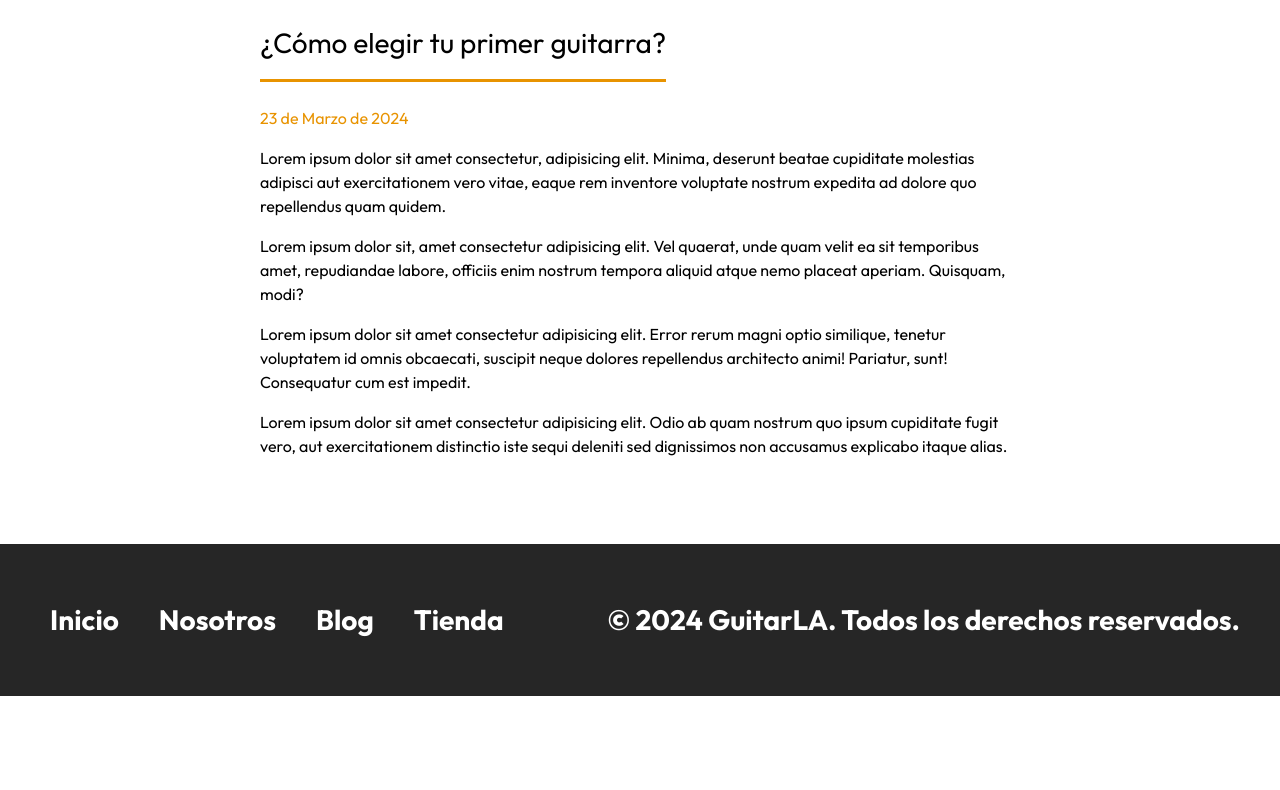
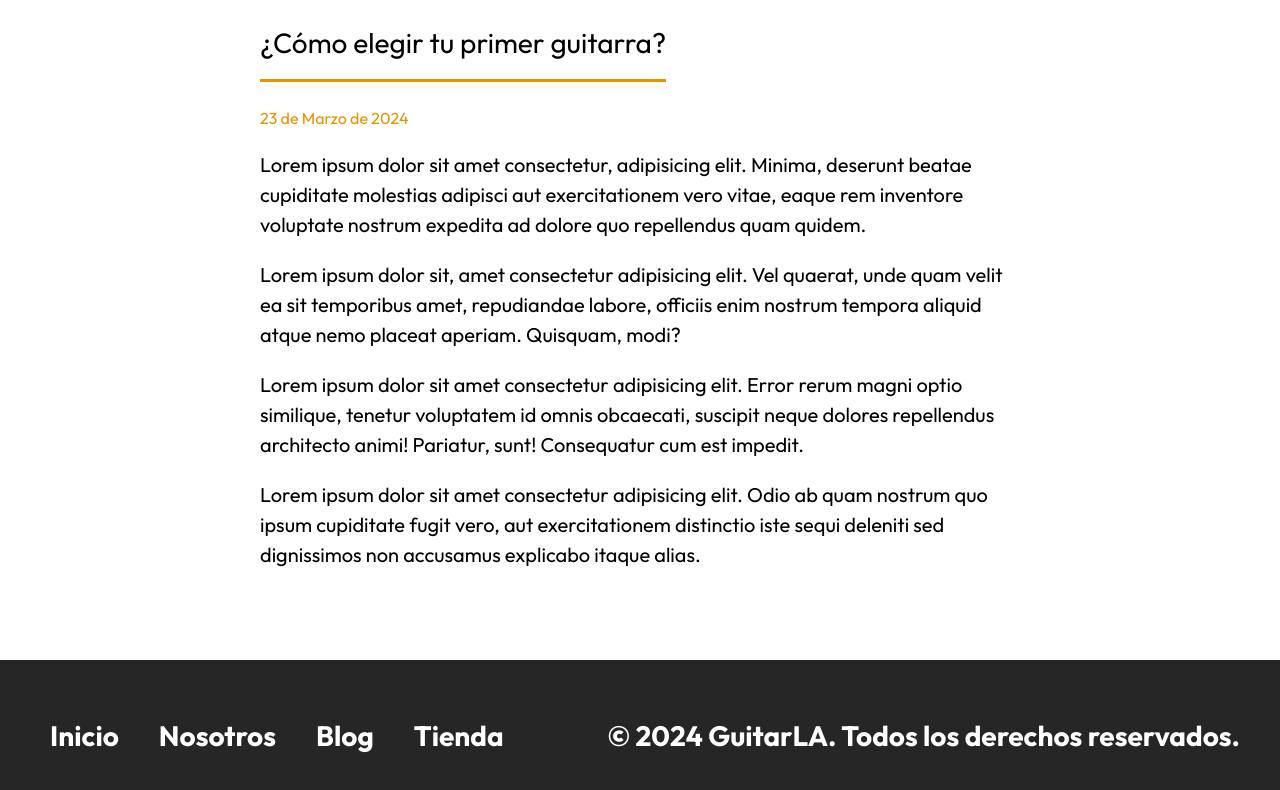
Before and after one commit to JarevarckeSoft/css-guitarla, a plain HTML site: page entrada.html in a window 1280 px wide. Shown: the part 963-1753 px from the top of the page. Before the commit the page ends 1659 px from the top, so only its background shows below. Drawn offline with Linux system fonts and the light colour scheme.

Commit message:
Modificación a entrada.html y app.css

```diff
--- a/css/app.css
+++ b/css/app.css
@@ -407,6 +407,9 @@ img {
     overflow: hidden;
     font-size: 1.6rem;
 }
+.entrada__texto-completo {
+    font-size: 2rem;
+}
 .entrada__enlace {
     margin-top: 2rem;
     display: block;
--- a/entrada.html
+++ b/entrada.html
@@ -37,10 +37,10 @@
 			<div class="entrada__contenido">
 				<h3 class="entrada__titulo entrada__titulo--subrayado">¿Cómo elegir tu primer guitarra?</h3>
 				<p class="entrada__fecha">23 de Marzo de 2024</p>
-				<p class="entrada__texto">Lorem ipsum dolor sit amet consectetur, adipisicing elit. Minima, deserunt beatae cupiditate molestias adipisci aut exercitationem vero vitae, eaque rem inventore voluptate nostrum expedita ad dolore quo repellendus quam quidem.</p>
-				<p class="entrada__texto">Lorem ipsum dolor sit, amet consectetur adipisicing elit. Vel quaerat, unde quam velit ea sit temporibus amet, repudiandae labore, officiis enim nostrum tempora aliquid atque nemo placeat aperiam. Quisquam, modi?</p>
-				<p class="entrada__texto">Lorem ipsum dolor sit amet consectetur adipisicing elit. Error rerum magni optio similique, tenetur voluptatem id omnis obcaecati, suscipit neque dolores repellendus architecto animi! Pariatur, sunt! Consequatur cum est impedit.</p>
-				<p class="entrada__texto">Lorem ipsum dolor sit amet consectetur adipisicing elit. Odio ab quam nostrum quo ipsum cupiditate fugit vero, aut exercitationem distinctio iste sequi deleniti sed dignissimos non accusamus explicabo itaque alias.</p>
+				<p class="entrada__texto-completo">Lorem ipsum dolor sit amet consectetur, adipisicing elit. Minima, deserunt beatae cupiditate molestias adipisci aut exercitationem vero vitae, eaque rem inventore voluptate nostrum expedita ad dolore quo repellendus quam quidem.</p>
+				<p class="entrada__texto-completo">Lorem ipsum dolor sit, amet consectetur adipisicing elit. Vel quaerat, unde quam velit ea sit temporibus amet, repudiandae labore, officiis enim nostrum tempora aliquid atque nemo placeat aperiam. Quisquam, modi?</p>
+				<p class="entrada__texto-completo">Lorem ipsum dolor sit amet consectetur adipisicing elit. Error rerum magni optio similique, tenetur voluptatem id omnis obcaecati, suscipit neque dolores repellendus architecto animi! Pariatur, sunt! Consequatur cum est impedit.</p>
+				<p class="entrada__texto-completo">Lorem ipsum dolor sit amet consectetur adipisicing elit. Odio ab quam nostrum quo ipsum cupiditate fugit vero, aut exercitationem distinctio iste sequi deleniti sed dignissimos non accusamus explicabo itaque alias.</p>
 			</div>
 		</article> <!--.entrada-->
 	</main>
```
